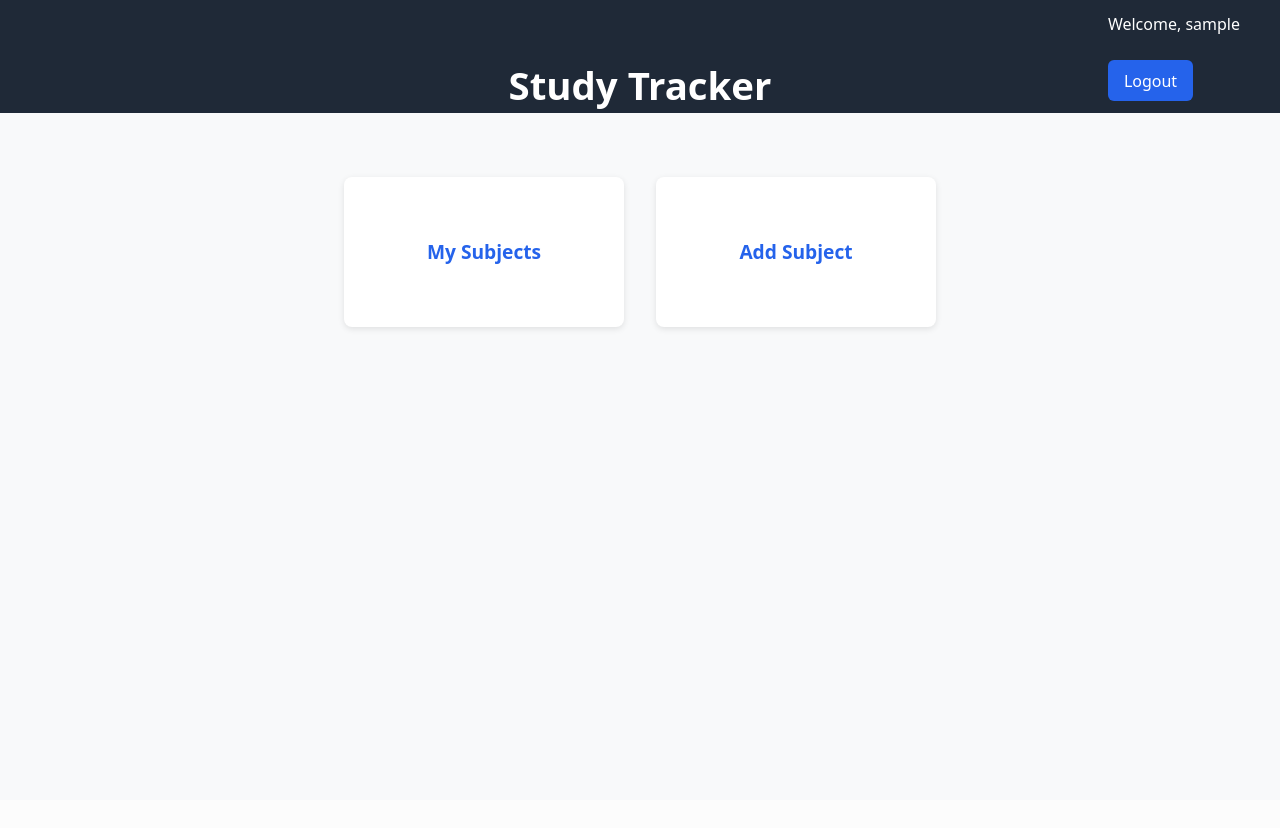
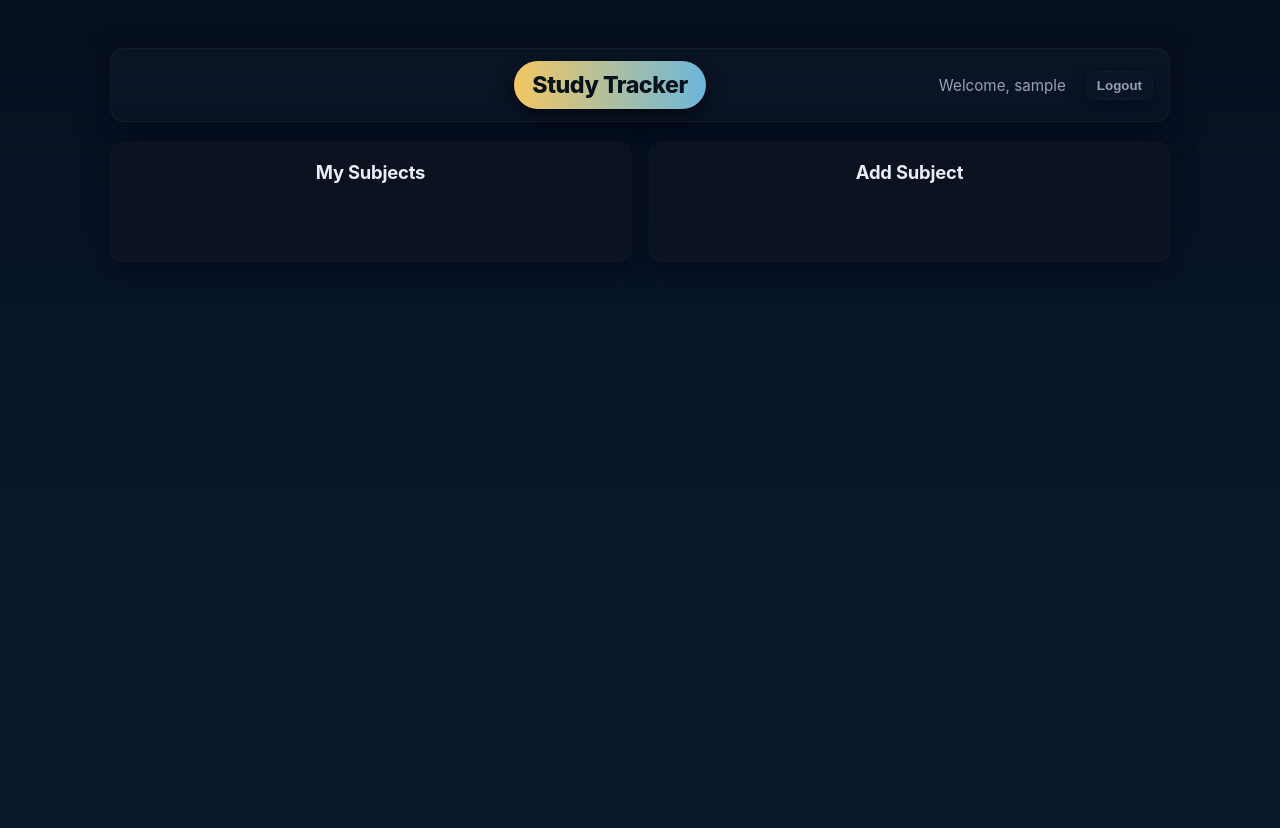
Before and after one commit to IvanOgnyanovGoranov/DjangoStudyTracker, a Django app: page / in a window 1280 px wide. Before the commit the page ends 330 px from the top, so only its background shows below. Run offline with Django 5.2, Linux system fonts and the light colour scheme; the visitor is signed in with stand-in values (Sample User, id 1).

Commit message:
finalized CSS

```diff
--- a/static/styles.css
+++ b/static/styles.css
@@ -1,383 +1,374 @@
-/* ===============================
-   GLOBAL RESET & BASICS
-   =============================== */
-* {
-  box-sizing: border-box;
-  margin: 0;
-  padding: 0;
-  font-family: system-ui, sans-serif;
+
+/* ================================
+   Study Tracker — Experimental Styles
+   Single-file theme: roomy, modern, accessible
+   ================================ */
+
+/* Palette */
+:root{
+  --bg: #0f1724;         /* deep navy */
+  --panel: #0b1220;      /* slightly lighter panel */
+  --muted: #98a0b3;      /* muted text */
+  --text: #e6eef8;       /* main text */
+  --accent: #ffd166;     /* bright gold accent */
+  --accent-2: #7dd3fc;   /* soft cyan for secondary accents */
+  --card: linear-gradient(180deg, rgba(255,209,102,0.06), rgba(255,209,102,0.02));
+  --glass: rgba(255,255,255,0.03);
+  --danger: #ff6b6b;
+  --success: #34d399;
+  --radius: 12px;
+  --container-w: 1100px;
+  --shadow: 0 8px 30px rgba(2,6,23,0.6);
+  --glass-border: rgba(255,255,255,0.04);
+  --mono: ui-monospace, SFMono-Regular, Menlo, Monaco, "Roboto Mono", "Segoe UI Mono";
 }
 
-body {
-  background-color: #f8f9fa;
-  color: #222;
-  line-height: 1.5;
-  min-height: 100vh;
+/* Reset + base */
+*{box-sizing:border-box}
+html,body{height:100%; margin:0; font-family: Inter, ui-sans-serif, system-ui, -apple-system, "Segoe UI", Roboto, "Helvetica Neue", Arial; background:linear-gradient(180deg,#071021 0%, #07182a 60%); color:var(--text); -webkit-font-smoothing:antialiased; -moz-osx-font-smoothing:grayscale;}
+a { color: inherit; text-decoration: none; }
+a:focus, button:focus, input:focus, select:focus, textarea:focus { outline: 3px solid rgba(255,209,102,0.18); outline-offset: 3px; }
+
+/* App container */
+.app-container{
+  max-width: var(--container-w);
+  margin: 28px auto;
+  padding: 20px;
 }
 
-a {
-  text-decoration: none;
-  color: #2563eb;
+/* Topbar (centered title with start/end controls) */
+.topbar{
+  display:flex;
+  align-items:center;
+  justify-content:space-between;
+  gap:16px;
+  padding:12px 16px;
+  background: linear-gradient(180deg, rgba(255,255,255,0.02), rgba(255,255,255,0.01));
+  border-radius: 14px;
+  box-shadow: var(--shadow);
+  border: 1px solid var(--glass-border);
 }
 
-a:hover {
-  text-decoration: underline;
+/* left spacer to keep center perfectly centered */
+.topbar-left{ width: 160px; display:flex; align-items:center; gap:8px; }
+.topbar-center{ flex:1; display:flex; justify-content:center; align-items:center; }
+.topbar-right{ width: 220px; display:flex; justify-content:flex-end; align-items:center; gap:10px; }
+
+/* App title — big, centered, in branded pill */
+.app-title{
+  display:inline-block;
+  font-weight:800;
+  font-size:1.45rem;
+  letter-spacing: -0.02em;
+  color: var(--panel);
+  background: linear-gradient(90deg, rgba(255,209,102,0.95), rgba(125,211,252,0.85));
+  padding:10px 18px;
+  border-radius:999px;
+  box-shadow: 0 6px 18px rgba(0,0,0,0.6), inset 0 -2px 6px rgba(255,255,255,0.03);
+  color:#06121b;
 }
 
-ul {
-  list-style: none;
-  padding: 0;
+/* user line */
+.user-line{ color:var(--muted); font-size:0.95rem; margin-right:10px; }
+
+/* Logout form inline */
+.logout-form { display:inline-block; }
+
+/* Buttons base */
+.btn, button {
+  appearance:none;
+  border:0;
+  cursor:pointer;
+  padding:8px 12px;
+  border-radius:8px;
+  background: linear-gradient(180deg,#1b2430,#0f1724);
+  color:var(--text);
+  box-shadow: 0 6px 14px rgba(2,6,23,0.5);
+  font-weight:600;
+  transition: transform .12s ease, box-shadow .12s ease, opacity .12s;
+}
+.btn:hover, button:hover{ transform: translateY(-2px); box-shadow: 0 12px 22px rgba(2,6,23,0.55); }
+.btn:active, button:active{ transform: translateY(0); }
+
+/* ghost / link buttons */
+.btn-ghost {
+  background: transparent;
+  color: var(--muted);
+  border: 1px dashed rgba(255,255,255,0.04);
+  padding:6px 10px;
+  border-radius:8px;
+}
+.btn-ghost:hover { color: var(--accent-2); }
+
+/* accent button (use for primary actions) */
+.btn-accent {
+  background: linear-gradient(180deg,var(--accent), #f7b733);
+  color: #04121a;
+  padding: 8px 14px;
 }
 
-/* ===============================
-   APP CONTAINER & MAIN LAYOUT
-   =============================== */
-.app-container {
-  display: flex;
-  flex-direction: column;
-  min-height: 100vh;
+/* danger */
+.btn-danger, .btn-delete {
+  background: linear-gradient(180deg,#ff7a7a,#ff5252);
+  color: #111;
+  padding:8px 12px;
+  border-radius:8px;
+}
+.btn-danger:hover { transform: translateY(-2px) scale(1.01); }
+
+/* =========================
+   Flash messages (top-right column)
+   ========================= */
+.flash-container {
+  position: fixed;
+  right: 22px;
+  top: 28px;
+  display:flex;
+  flex-direction:column;
+  gap:10px;
+  z-index:1200;
+}
+.flash-card {
+  min-width: 280px;
+  max-width: 420px;
+  background: linear-gradient(120deg, rgba(255,255,255,0.02), rgba(255,255,255,0.01));
+  color:var(--text);
+  padding:12px 14px;
+  border-radius:10px;
+  border: 1px solid rgba(255,255,255,0.03);
+  box-shadow: 0 10px 28px rgba(2,6,23,0.6);
+  display:flex;
+  gap:12px;
+  align-items:center;
+  justify-content:space-between;
+}
+.flash-card[data-message-tags*="error"]{ border-left: 4px solid #ff7a7a; }
+.flash-card[data-message-tags*="success"]{ border-left: 4px solid var(--success); }
+.flash-dismiss { background:transparent; border:0; color:var(--muted); cursor:pointer; font-weight:700; font-size:1rem; }
+
+/* =========================
+   Main content area
+   ========================= */
+main{ margin-top:20px; }
+
+/* =========================
+   Home grid
+   ========================= */
+.home-grid {
+  display:grid;
+  grid-template-columns: repeat(auto-fit, minmax(220px, 1fr));
+  gap:18px;
+  margin-top: 18px;
+}
+.home-card {
+  background: var(--panel);
+  border-radius: 12px;
+  padding:18px;
+  display:flex;
+  align-items:center;
+  justify-content:center;
+  min-height:120px;
+  box-shadow: 0 8px 26px rgba(2,6,23,0.6);
+  transition: transform .15s ease, box-shadow .15s ease;
+  border: 1px solid rgba(255,255,255,0.02);
+}
+.home-card:hover { transform: translateY(-6px); box-shadow: 0 18px 40px rgba(2,6,23,0.7); }
+.home-card-link{ display:block; width:100%; height:100%; color:var(--text); text-align:center; }
+.home-card-title{ font-size:1.15rem; font-weight:700; letter-spacing:-0.01em; }
+
+/* =========================
+   Subjects list (my_subjects)
+   ========================= */
+.subjects-container { display:flex; flex-direction:column; gap:14px; margin-top:6px; }
+.subject-card {
+  display:flex;
+  align-items:center;
+  justify-content:space-between;
+  gap:12px;
+  padding:12px 14px;
+  background: linear-gradient(180deg, rgba(255,255,255,0.01), rgba(255,255,255,0.005));
+  border-radius: 10px;
+  border:1px solid rgba(255,255,255,0.03);
+  box-shadow: 0 6px 20px rgba(2,6,23,0.55);
+}
+.subject-left { display:flex; align-items:center; gap:12px; }
+.subject-name { font-weight:700; font-size:1.05rem; color:var(--text); }
+.subject-meta { color: var(--muted); font-size:0.9rem; }
+
+/* action area on right */
+.subject-actions { display:flex; align-items:center; gap:8px; }
+
+/* Buttons for actions — compact */
+.subject-actions .btn {
+  padding:6px 10px;
+  font-size:0.95rem;
+  border-radius:8px;
+}
+.subject-actions .btn + .btn { margin-left:8px; }
+
+/* Dropdown behaviour (compact menu) */
+.dropdown { position:relative; }
+.dropbtn {
+  background:transparent; border:0; color:var(--muted); cursor:pointer; padding:6px 8px; border-radius:6px; font-weight:700;
+}
+.dropdown-content {
+  position:absolute; right:0; top:calc(100% + 10px);
+  background:var(--panel);
+  border-radius:10px; padding:8px; min-width:180px;
+  box-shadow: 0 10px 30px rgba(2,6,23,0.6);
+  display:none; border:1px solid rgba(255,255,255,0.03);
+}
+.dropdown-content a {
+  display:block; padding:8px 10px; color:var(--text); border-radius:6px; font-weight:600;
+}
+.dropdown-content a:hover { background:rgba(255,255,255,0.02); color:var(--accent-2); }
+.dropdown:focus-within .dropdown-content,
+.dropdown:hover .dropdown-content { display:block; }
+
+/* =========================
+   Edit subject / Add subject forms
+   ========================= */
+.card {
+  background: var(--panel);
+  padding: 18px;
+  border-radius: 12px;
+  border: 1px solid rgba(255,255,255,0.02);
+  box-shadow: 0 8px 26px rgba(2,6,23,0.6);
 }
 
-main {
-  flex-grow: 1;
-  max-width: 900px;
-  margin: 2rem auto;
-  padding: 0 1rem;
+.add-subject-container, .edit-subject-container {
+  max-width: 720px;
+  margin: 18px auto;
+  padding: 18px;
+  border-radius: 12px;
+  background: linear-gradient(180deg, rgba(255,255,255,0.01), rgba(255,255,255,0.005));
+  border: 1px solid rgba(255,255,255,0.02);
 }
 
-/* ===============================
-   HEADER / TOPBAR
-   =============================== */
-.topbar {
-  position: relative;
-  display: flex;
-  align-items: center;
-  justify-content: space-between;
-  background-color: #1f2937;
-  color: #fff;
-  padding: 0.75rem 1.5rem;
+.form-title { font-weight:800; font-size:1.25rem; margin-bottom:12px; color:var(--text); }
+.form-group { margin-bottom:12px; display:flex; flex-direction:column; gap:6px; }
+label { color:var(--muted); font-weight:700; font-size:0.95rem; }
+input[type="text"], input[type="number"], select, textarea {
+  background: rgba(255,255,255,0.02);
+  padding:10px 12px;
+  border: 1px solid rgba(255,255,255,0.03);
+  border-radius:8px;
+  color:var(--text);
+  font-size:1rem;
+}
+input::placeholder { color: rgba(255,255,255,0.18); }
+
+/* submit */
+.btn-submit {
+  display:inline-flex;
+  gap:8px;
+  align-items:center;
+  padding:10px 14px;
+  background: linear-gradient(90deg,var(--accent-2), var(--accent));
+  color:#06121b;
+  font-weight:800;
+  border-radius:10px;
+  border:0;
 }
 
-.app-title {
-  position: absolute;
-  left: 50%;
-  transform: translateX(-50%);
-  font-weight: bold;
-  color: white;
-  font-size: 2.4rem;
-  text-align: center;
-  white-space: nowrap;
+/* smaller danger zone */
+.danger-zone {
+  border-radius:10px;
+  padding:10px;
+  background: linear-gradient(180deg, rgba(255,107,107,0.06), rgba(255,107,107,0.02));
+  border: 1px solid rgba(255,107,107,0.12);
 }
 
-.user-line {
-  margin-right: 1rem;
+/* form inline layout for edit subject */
+.edit-subject-form { display:flex; gap:12px; align-items:flex-end; flex-wrap:wrap; }
+.edit-subject-form .form-group { flex: 1 1 220px; margin-bottom:0; }
+.edit-subject-form .btn-submit { flex: 0 0 auto; }
+
+/* errors styled like dismissible chips */
+.error-text {
+  display:inline-flex;
+  align-items:center;
+  gap:8px;
+  background: rgba(255,107,107,0.06);
+  color:#ffb3b3;
+  padding:6px 10px;
+  border-radius:999px;
+  font-size:0.9rem;
+  border:1px solid rgba(255,107,107,0.12);
 }
 
-.btn-ghost {
-  background: transparent;
-  border: 1px solid #ddd;
-  color: black;
-  padding: 0.4rem 2rem;
-  border-radius: 5px;
-  cursor: pointer;
+/* flash-like field error (if needed) */
+.flash-field-error { margin-top:8px; }
+
+/* =========================
+   Timer page
+   ========================= */
+#timer-display {
+  font-family: var(--mono);
+  font-size: 3.2rem;
+  text-align: center;
+  padding: 10px 0;
+  letter-spacing:2px;
+  color:var(--accent-2);
+}
+#start-btn, #stop-btn, #reset-btn, #add-time-btn {
+  padding:8px 12px;
+  border-radius:8px;
+  font-weight:700;
+}
+#timer-buttons {
+  display: flex;
+  justify-content: center;
+  gap: 0.5rem;
 }
 
-.btn-ghost:hover {
-  background: rgba(255, 255, 255, 0.1);
+/* =========================
+   Stats page
+   ========================= */
+.hero {
+  background: linear-gradient(180deg, rgba(255,255,255,0.01), rgba(255,255,255,0.005));
+  padding:18px;
+  border-radius:12px;
+  margin-bottom:18px;
+  display:flex;
+  flex-direction:column;
+  align-items:center;
+  gap:10px;
+}
+.hero h2 { margin:0; color:var(--muted); font-weight:800; font-size:0.95rem; }
+.big { font-size:2.2rem; font-weight:900; color:var(--accent-2); }
+
+/* lists */
+ul.stats-list { list-style:none; padding:0; display:grid; gap:8px; margin-top:12px; }
+ul.stats-list li { background: rgba(255,255,255,0.015); padding:10px 12px; border-radius:8px; border: 1px solid rgba(255,255,255,0.02); }
+
+/* =========================
+   Back button
+   ========================= */
+.back-button {
+  display:inline-block;
+  padding:6px 10px;
+  border-radius:8px;
+  background: rgba(255,255,255,0.02);
+  color:var(--muted);
+  font-weight:700;
+  margin-bottom:12px;
 }
 
-/* ===============================
-   FLASH MESSAGES
-   =============================== */
-.flash-container {
-  position: fixed;
-  top: 70px;
-  right: 20px;
-  display: flex;
-  flex-direction: column;
-  gap: 10px;
-  z-index: 1000;
+/* =========================
+   Responsive tweaks
+   ========================= */
+@media (max-width:900px){
+  .topbar-left{ display:none; }
+  .topbar-right{ width:auto; }
+  .app-container{ padding:12px; }
+  .home-card{ min-height:140px; }
+  .subject-card{ flex-direction:column; align-items:flex-start; gap:10px; }
+  .subject-actions{ align-self:stretch; display:flex; gap:8px; }
 }
 
-.flash-card {
-  background: #fff;
-  border-left: 5px solid #4caf50;
-  box-shadow: 0 2px 6px rgba(0, 0, 0, 0.15);
-  padding: 0.75rem 1rem;
-  border-radius: 4px;
-  display: flex;
-  align-items: center;
-  justify-content: space-between;
-  min-width: 250px;
+@media (max-width:480px){
+  .home-card { min-height:120px; padding:12px; }
+  .app-title { font-size:1.05rem; padding:8px 12px; }
+  .flash-container { right: 10px; top: 10px; }
 }
-
-.flash-card[data-message-tags*="error"] {
-  border-left-color: #e53935;
-}
-
-.flash-dismiss {
-  background: none;
-  border: none;
-  cursor: pointer;
-  font-size: 1.1rem;
-}
-
-/* ===============================
-   BUTTONS
-   =============================== */
-button, .btn {
-  background-color: #2563eb;
-  color: white;
-  border: none;
-  border-radius: 6px;
-  padding: 0.6rem 1rem;
-  cursor: pointer;
-  font-size: 1rem;
-  transition: background 0.2s ease;
-}
-
-button:hover, .btn:hover {
-  background-color: #1d4ed8;
-}
-
-.btn-delete {
-  background-color: #dc2626;
-  margin-top: 0.5rem;
-  padding: 0.4rem 0.8rem;
-  font-size: 1.0rem;
-}
-
-.btn-delete:hover {
-  background-color: #b91c1c;
-}
-
-.btn-submit {
-  display: block;
-  width: 100%;
-  margin-top: 1rem;
-}
-
-/* ===============================
-   FORMS
-   =============================== */
-form {
-  margin-top: 1.5rem;
-}
-
-.form-group {
-  margin-bottom: 1rem;
-}
-
-label {
-  display: block;
-  margin-bottom: 0.3rem;
-  font-weight: 600;
-}
-
-input[type="text"],
-input[type="number"],
-input[type="password"],
-select,
-textarea {
-  width: 100%;
-  padding: 0.6rem;
-  border: 1px solid #ccc;
-  border-radius: 6px;
-  font-size: 1rem;
-}
-
-.error-text {
-  color: #b91c1c;
-  font-size: 0.9rem;
-  margin-top: 0.3rem;
-}
-
-/* ===============================
-   HOME PAGE GRID
-   =============================== */
-.home-grid {
-  display: flex;
-  justify-content: center;
-  flex-wrap: wrap;
-  gap: 2rem;
-  padding: 2rem 0;
-}
-
-.home-card {
-  background: white;
-  border-radius: 8px;
-  box-shadow: 0 2px 6px rgba(0, 0, 0, 0.1);
-  text-align: center;
-  transition: transform 0.2s ease;
-  width: 280px;
-  height: 150px;
-  display: flex;
-  justify-content: center;
-  align-items: center;
-}
-
-.home-card:hover {
-  transform: translateY(-3px);
-}
-
-.home-card-title {
-  font-size: 1.2rem;
-  font-weight: 600;
-  padding: 1rem;
-}
-
-/* ===============================
-   SUBJECTS PAGE
-   =============================== */
-.page-title {
-  margin-bottom: 1.5rem;
-}
-
-.subjects-container {
-  display: flex;
-  flex-direction: column;
-  gap: 1rem;
-}
-
-.subject-card {
-  background: white;
-  padding: 1rem 1.5rem;
-  border-radius: 8px;
-  box-shadow: 0 1px 6px rgba(0, 0, 0, 0.1);
-  display: flex;
-  flex-direction: column;
-  justify-content: space-between;
-}
-
-.subject-header {
-  display: flex;
-  align-items: center;
-  justify-content: space-between;
-}
-
-.subject-name {
-  font-size: 1.2rem;
-  font-weight: 600;
-}
-
-.subject-title {
-    padding: 1rem 1rem 2rem 1rem;
-}
-/* Dropdown Menu */
-.dropdown {
-  position: relative;
-  display: inline-block;
-}
-
-.dropbtn {
-  background: transparent;
-  color: #444;
-  font-size: 1.0rem;
-  border: none;
-  cursor: pointer;
-  padding: 0.3rem 0.6rem;
-  border-radius: 5px;
-}
-
-.dropbtn:hover {
-  background: #f3f4f6;
-}
-
-.dropdown-content {
-  display: none;
-  position: absolute;
-  right: 0;
-  background-color: white;
-  min-width: 160px;
-  box-shadow: 0 2px 6px rgba(0, 0, 0, 0.15);
-  border-radius: 6px;
-  z-index: 1;
-}
-
-.dropdown-content a {
-  color: #333;
-  padding: 0.6rem 1rem;
-  display: block;
-  border-bottom: 1px solid #f0f0f0;
-}
-
-.dropdown-content a:last-child {
-  border-bottom: none;
-}
-
-.dropdown-content a:hover {
-  background-color: #f3f4f6;
-}
-
-.dropdown:hover .dropdown-content {
-  display: block;
-}
-
-/* ===============================
-   EDIT SUBJECT PAGE
-   =============================== */
-.edit-subject-container {
-  background: white;
-  border-radius: 8px;
-  padding: 2rem;
-  box-shadow: 0 2px 8px rgba(0, 0, 0, 0.1);
-}
-
-.subject-title {
-  font-size: 1.5rem;
-  margin-bottom: 1rem;
-}
-
-.danger-zone {
-  margin: 0.5rem 0;
-  padding: 1.5rem;
-  border: 1px dashed #dc2626;
-  border-radius: 8px;
-  background: #fff5f5;
-  display: inline-block;
-}
-
-/* ===============================
-   TIMER PAGE
-   =============================== */
-#timer-display {
-  font-size: 3rem;
-  margin: 1rem 0;
-  font-weight: bold;
-}
-
-#start-btn, #stop-btn, #reset-btn, #add-time-btn {
-  margin: 0.4rem;
-}
-
-/* ===============================
-   STATS PAGE
-   =============================== */
-.hero {
-  background: white;
-  padding: 1.5rem;
-  border-radius: 8px;
-  box-shadow: 0 2px 8px rgba(0, 0, 0, 0.08);
-  text-align: center;
-  margin-bottom: 2rem;
-}
-
-.big {
-  font-size: 2rem;
-  font-weight: bold;
-  color: #2563eb;
-  margin-bottom: 1rem;
-}
-
-/* ===============================
-   BACK BUTTON
-   =============================== */
-.back-button {
-  display: inline-block;
-  margin-bottom: 1rem;
-  color: #2563eb;
-}
-
-.back-button:hover {
-  text-decoration: underline;
-}
```
Also changed, not shown: templates/study/timer.html (+5 -4 lines).
